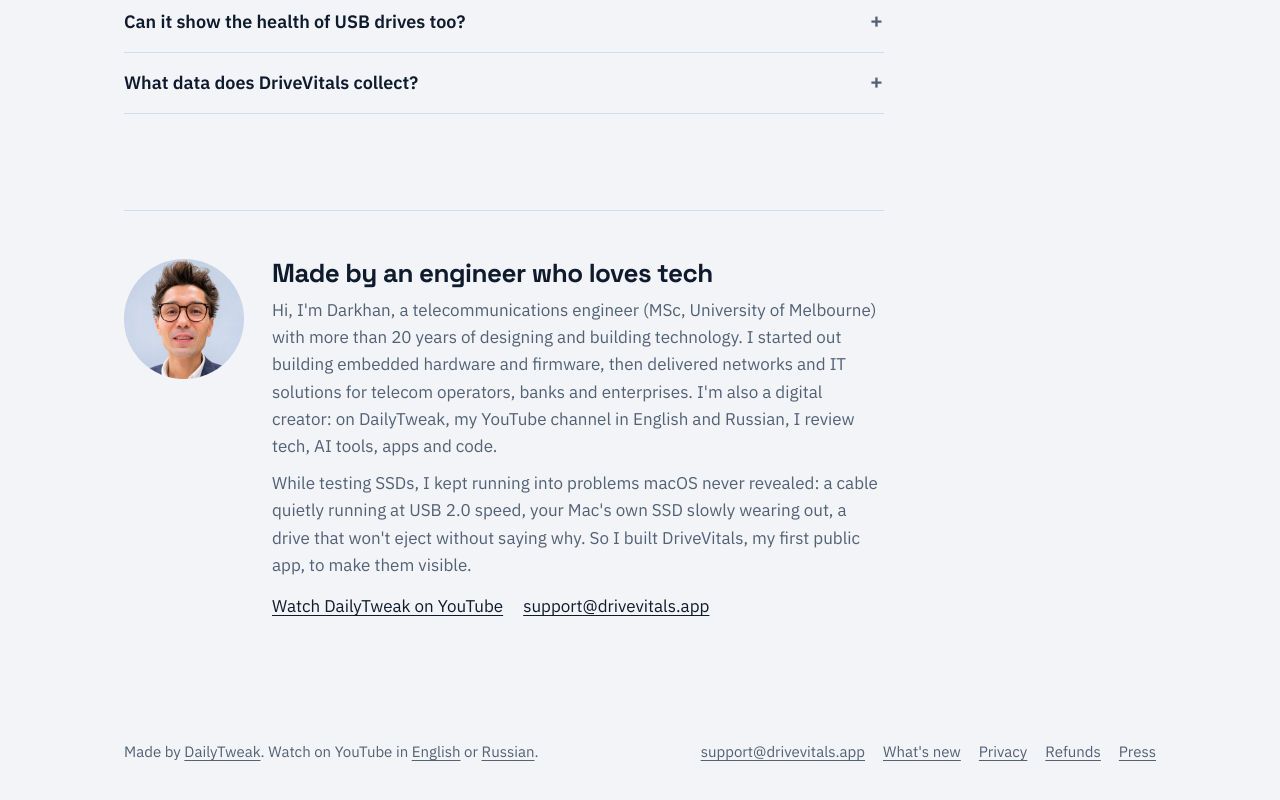
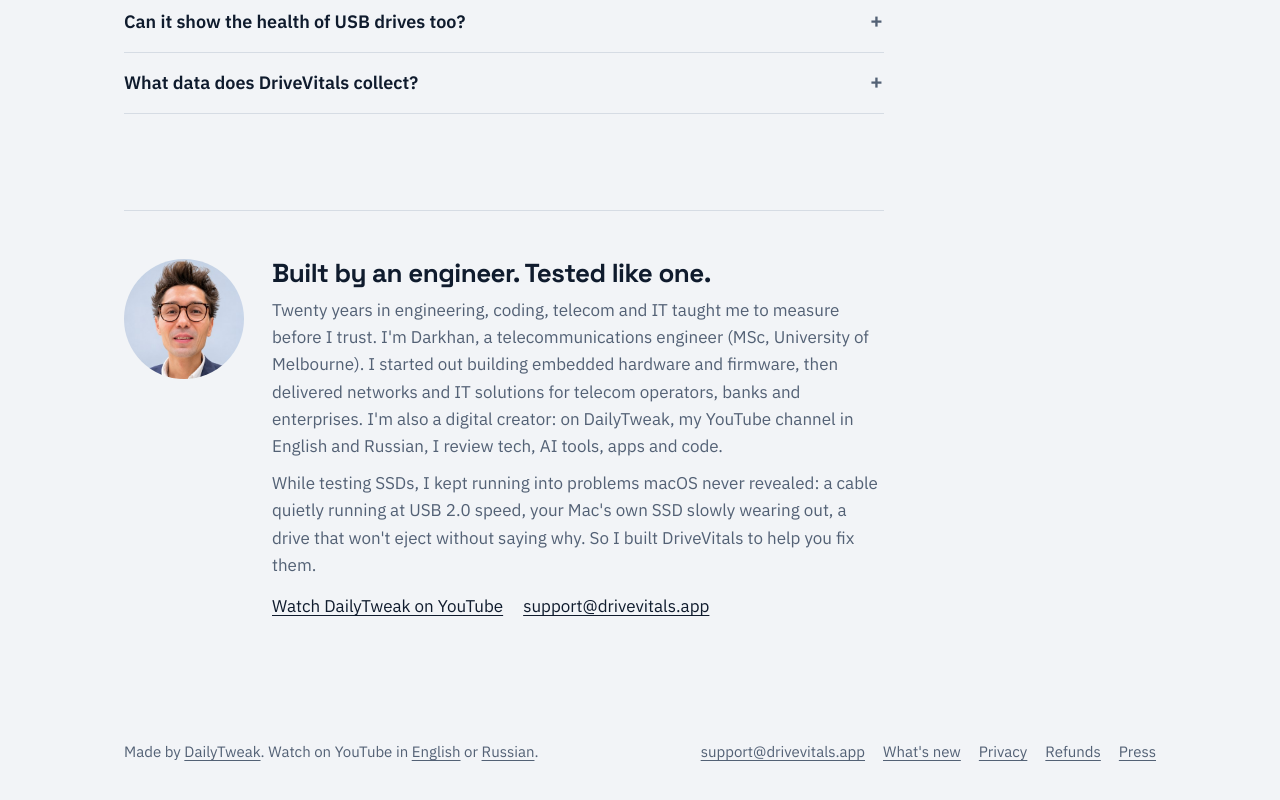
Before and after one commit to procuthq/drivevitals, a plain HTML site: page index.html in a window 1280 px wide. Shown: the part 3121-3921 px from the top of the page. Drawn offline with Linux system fonts and the light colour scheme.

Commit message:
Maker section: new heading and story

```diff
--- a/index.html
+++ b/index.html
@@ -179,9 +179,9 @@
       <div class="maker-card">
         <img src="assets/darkhan.jpg" alt="Darkhan, the maker of DriveVitals" width="120" height="120">
         <div>
-          <h2>Made by an engineer who loves tech</h2>
-          <p>Hi, I'm Darkhan, a telecommunications engineer (MSc, University of Melbourne) with more than 20 years of designing and building technology. I started out building embedded hardware and firmware, then delivered networks and IT solutions for telecom operators, banks and enterprises. I'm also a digital creator: on DailyTweak, my YouTube channel in English and Russian, I review tech, AI tools, apps and code.</p>
-          <p>While testing SSDs, I kept running into problems macOS never revealed: a cable quietly running at USB 2.0 speed, your Mac's own SSD slowly wearing out, a drive that won't eject without saying why. So I built DriveVitals, my first public app, to make them visible.</p>
+          <h2>Built by an engineer. Tested like one.</h2>
+          <p>Twenty years in engineering, coding, telecom and IT taught me to measure before I trust. I'm Darkhan, a telecommunications engineer (MSc, University of Melbourne). I started out building embedded hardware and firmware, then delivered networks and IT solutions for telecom operators, banks and enterprises. I'm also a digital creator: on DailyTweak, my YouTube channel in English and Russian, I review tech, AI tools, apps and code.</p>
+          <p>While testing SSDs, I kept running into problems macOS never revealed: a cable quietly running at USB 2.0 speed, your Mac's own SSD slowly wearing out, a drive that won't eject without saying why. So I built DriveVitals to help you fix them.</p>
           <p class="links"><a href="https://www.youtube.com/@DailyTweak">Watch DailyTweak on YouTube</a><a href="mailto:support@drivevitals.app">support@drivevitals.app</a></p>
         </div>
       </div>
```
